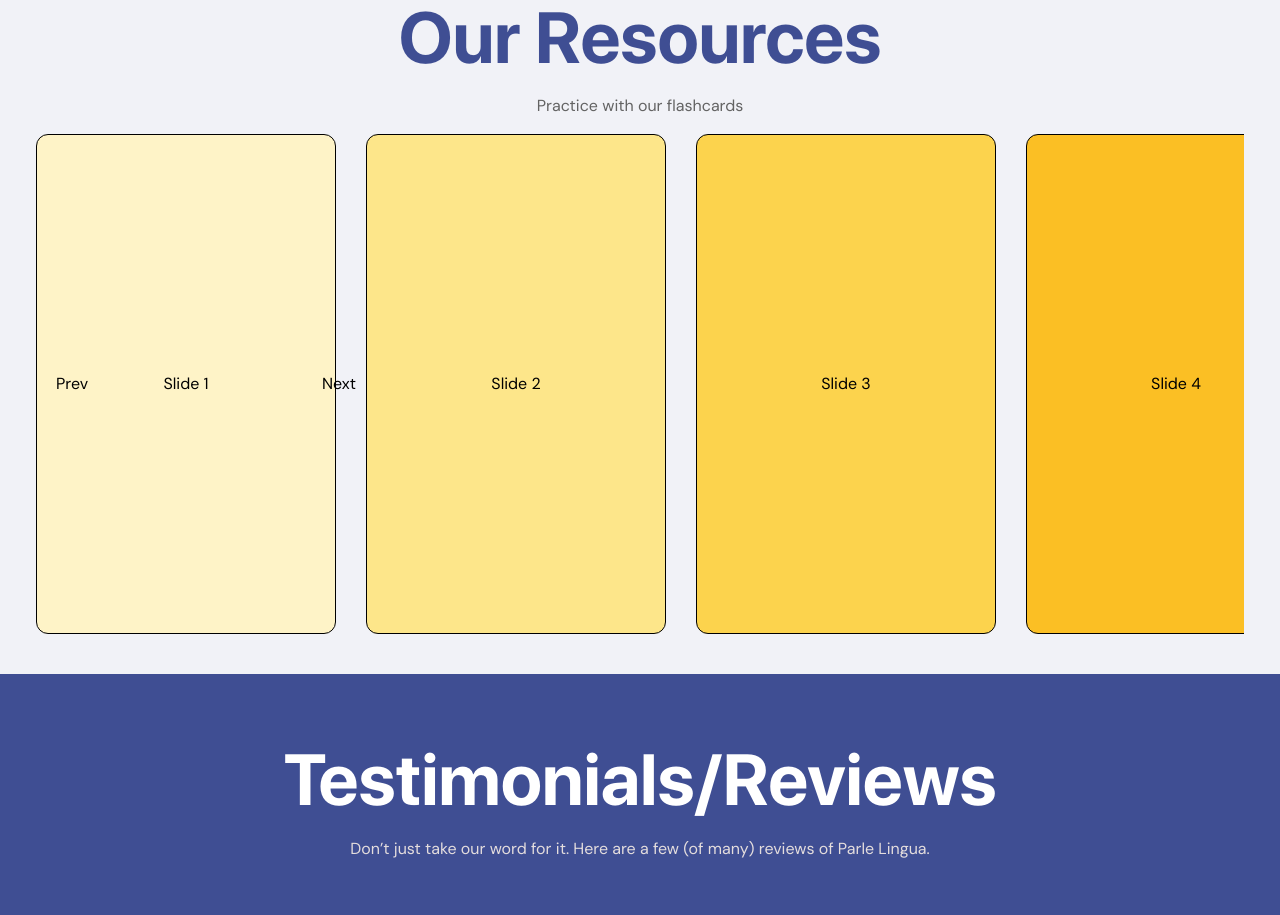
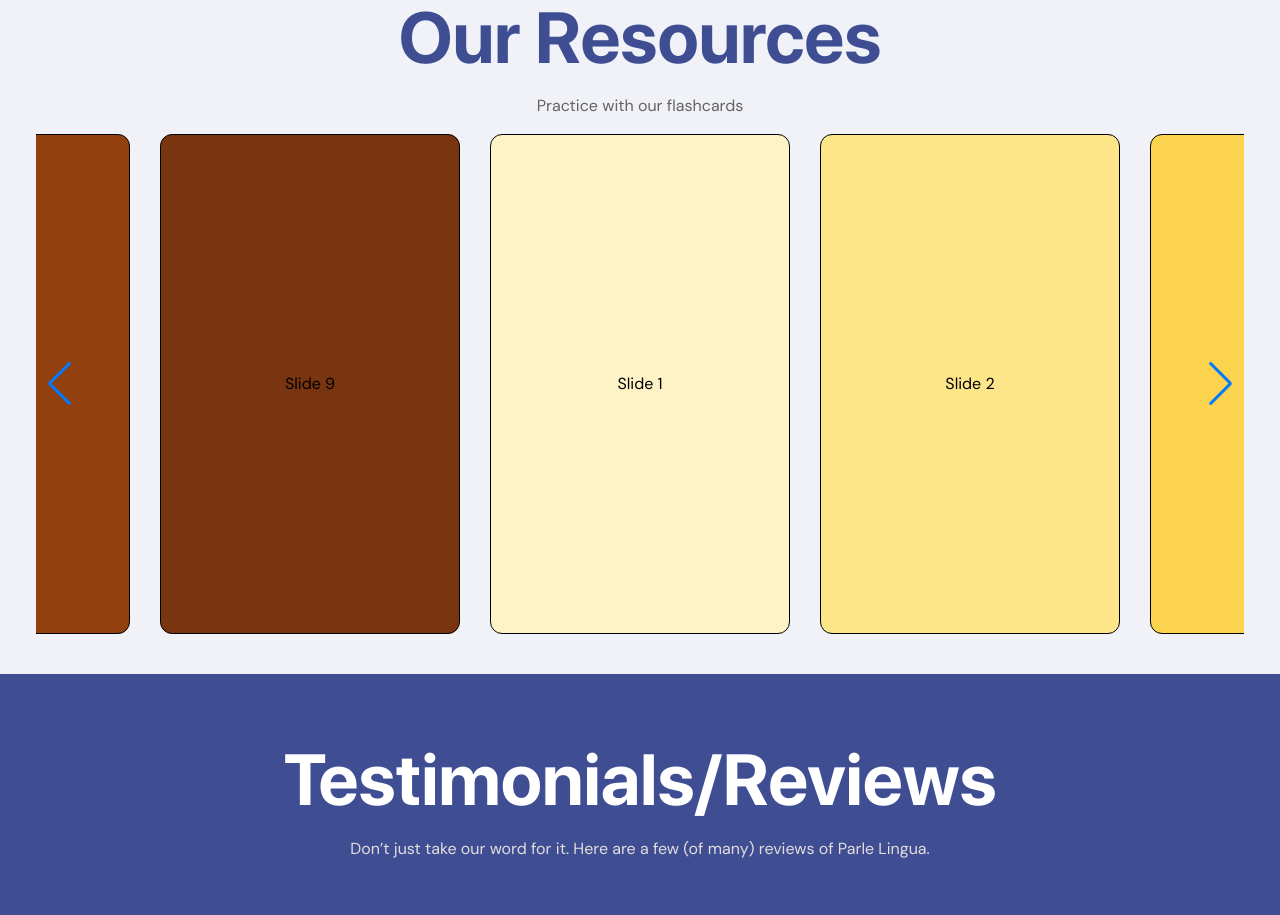
Before and after one commit to Parle-Lingua-Org/parle, a Next.js app: page / in a window 1280 px wide. Shown: the part 2180-3095 px from the top of the page. Built offline with nearby package versions, Linux system fonts and the light colour scheme.

Commit message:
add carousel 2

```diff
--- a/src/components/pages/Home/OurResources.tsx
+++ b/src/components/pages/Home/OurResources.tsx
@@ -40,66 +40,67 @@ const OurResources = () => {
         />
       </div> */}
       <div className=" h-[500px] relative w-full flex items-center justify-center ">
-        <div className=" absolute z-20 w-[300px] flex justify-between left-5 ">
+        {/* <div className=" absolute z-20 w-[300px] flex justify-between left-5 ">
           <button onClick={() => swiperRef.current?.slidePrev()}>Prev</button>
           <button onClick={() => swiperRef.current?.slideNext()}>Next</button>
-        </div>
+        </div> */}
         <Swiper
-          slidesPerView={2}
+          slidesPerView={"auto"}
           spaceBetween={30}
-          // loop={true}
+          centeredSlides={true}
+          loop={true}
           pagination={{
             clickable: true,
           }}
-          // navigation={true}
+          navigation={true}
           modules={[Navigation, Pagination]}
-          onBeforeInit={(swiper) => {
-            swiperRef.current = swiper;
-          }}
+          // onBeforeInit={(swiper) => {
+          //   swiperRef.current = swiper;
+          // }}
           className="mySwiper"
         >
-          <SwiperSlide className=" !w-[300px] border border-black rounded-xl bg-amber-100 flex flex-col items-center justify-center !h-[500px] text-center ">
-            <div className="flex flex-col h-full items-center justify-center">
+          <SwiperSlide className=" !w-[300px]  border border-black rounded-xl bg-amber-100 flex flex-col items-center justify-center !h-[500px] text-center ">
+            <div className="flex  flex-col h-full items-center justify-center">
               Slide 1
             </div>
           </SwiperSlide>
-          <SwiperSlide className=" !w-[300px] border border-black rounded-xl bg-amber-200 flex flex-col items-center justify-center !h-[500px] text-center ">
-            <div className="flex flex-col h-full items-center justify-center">
+          <SwiperSlide className=" !w-[300px]  border border-black rounded-xl bg-amber-200 flex flex-col items-center justify-center !h-[500px] text-center ">
+            <div className="flex  flex-col h-full items-center justify-center">
               Slide 2
             </div>
           </SwiperSlide>
-          <SwiperSlide className=" !w-[300px] border border-black rounded-xl bg-amber-300 flex flex-col items-center justify-center !h-[500px] text-center ">
-            <div className="flex flex-col h-full items-center justify-center">
+          <SwiperSlide className=" !w-[300px]  border border-black rounded-xl bg-amber-300 flex flex-col items-center justify-center !h-[500px] text-center ">
+            <div className="flex  flex-col h-full items-center justify-center">
               Slide 3
             </div>
           </SwiperSlide>
-          <SwiperSlide className=" !w-[300px] border border-black rounded-xl bg-amber-400 flex flex-col items-center justify-center !h-[500px] text-center ">
-            <div className="flex flex-col h-full items-center justify-center">
+          <SwiperSlide className=" !w-[300px]  border border-black rounded-xl bg-amber-400 flex flex-col items-center justify-center !h-[500px] text-center ">
+            <div className="flex  flex-col h-full items-center justify-center">
               Slide 4
             </div>
           </SwiperSlide>
-          <SwiperSlide className=" !w-[300px] border border-black rounded-xl bg-amber-500 flex flex-col items-center justify-center !h-[500px] text-center ">
-            <div className="flex flex-col h-full items-center justify-center">
+          <SwiperSlide className=" !w-[300px]  border border-black rounded-xl bg-amber-500 flex flex-col items-center justify-center !h-[500px] text-center ">
+            <div className="flex  flex-col h-full items-center justify-center">
               Slide 5
             </div>
           </SwiperSlide>
-          <SwiperSlide className=" !w-[300px] border border-black rounded-xl bg-amber-600 flex flex-col items-center justify-center !h-[500px] text-center ">
-            <div className="flex flex-col h-full items-center justify-center">
+          <SwiperSlide className=" !w-[300px]  border border-black rounded-xl bg-amber-600 flex flex-col items-center justify-center !h-[500px] text-center ">
+            <div className="flex  flex-col h-full items-center justify-center">
               Slide 6
             </div>
           </SwiperSlide>
-          <SwiperSlide className=" !w-[300px] border border-black rounded-xl bg-amber-700 flex flex-col items-center justify-center !h-[500px] text-center ">
-            <div className="flex flex-col h-full items-center justify-center">
+          <SwiperSlide className=" !w-[300px]  border border-black rounded-xl bg-amber-700 flex flex-col items-center justify-center !h-[500px] text-center ">
+            <div className="flex  flex-col h-full items-center justify-center">
               Slide 7
             </div>
           </SwiperSlide>
-          <SwiperSlide className=" !w-[300px] border border-black rounded-xl bg-amber-800 flex flex-col items-center justify-center !h-[500px] text-center ">
-            <div className="flex flex-col h-full items-center justify-center">
+          <SwiperSlide className=" !w-[300px]  border border-black rounded-xl bg-amber-800 flex flex-col items-center justify-center !h-[500px] text-center ">
+            <div className="flex  flex-col h-full items-center justify-center">
               Slide 8
             </div>
           </SwiperSlide>
-          <SwiperSlide className=" !w-[300px] border border-black rounded-xl bg-amber-900 flex flex-col items-center justify-center !h-[500px] text-center ">
-            <div className="flex flex-col h-full items-center justify-center">
+          <SwiperSlide className=" !w-[300px]  border border-black rounded-xl bg-amber-900 flex flex-col items-center justify-center !h-[500px] text-center ">
+            <div className="flex  flex-col h-full items-center justify-center">
               Slide 9
             </div>
           </SwiperSlide>
```
